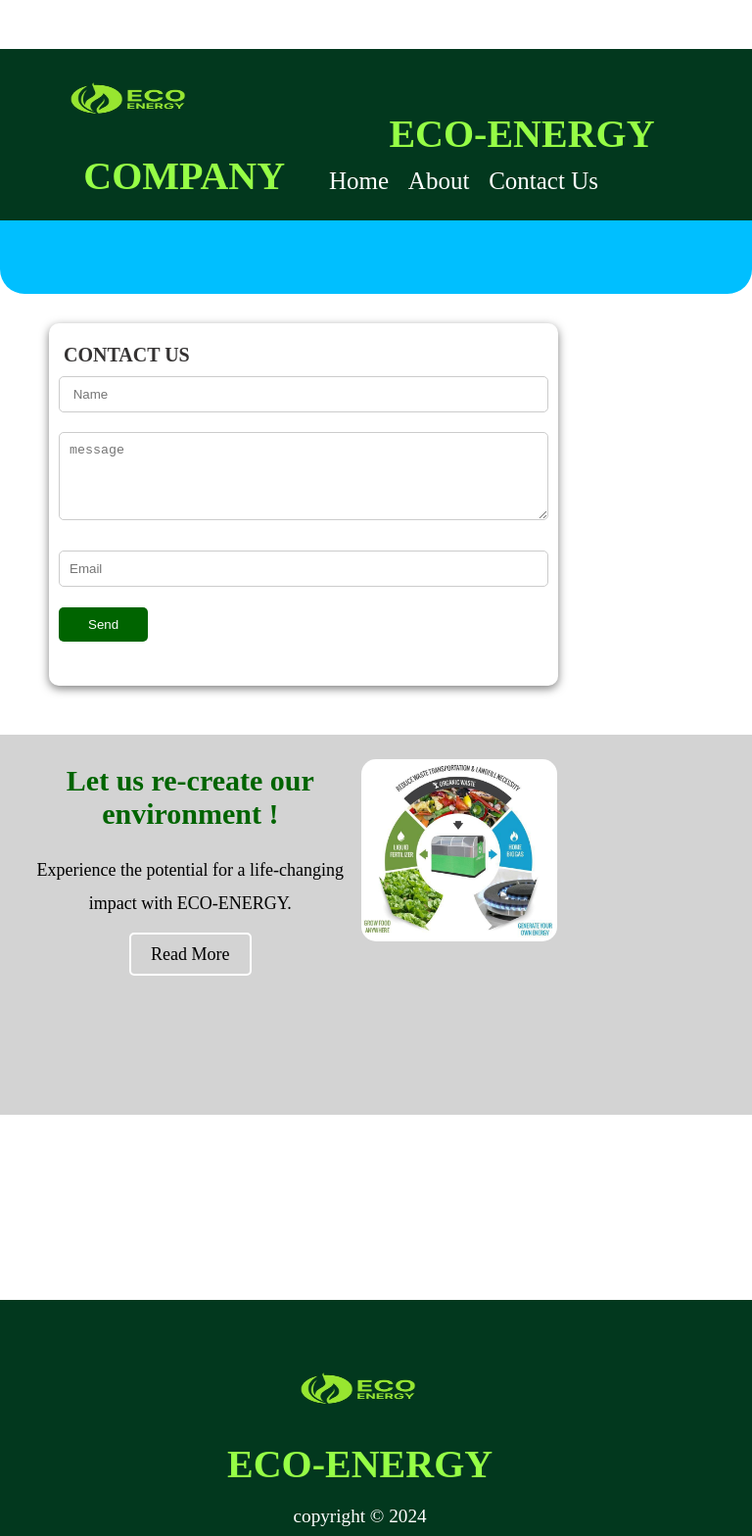
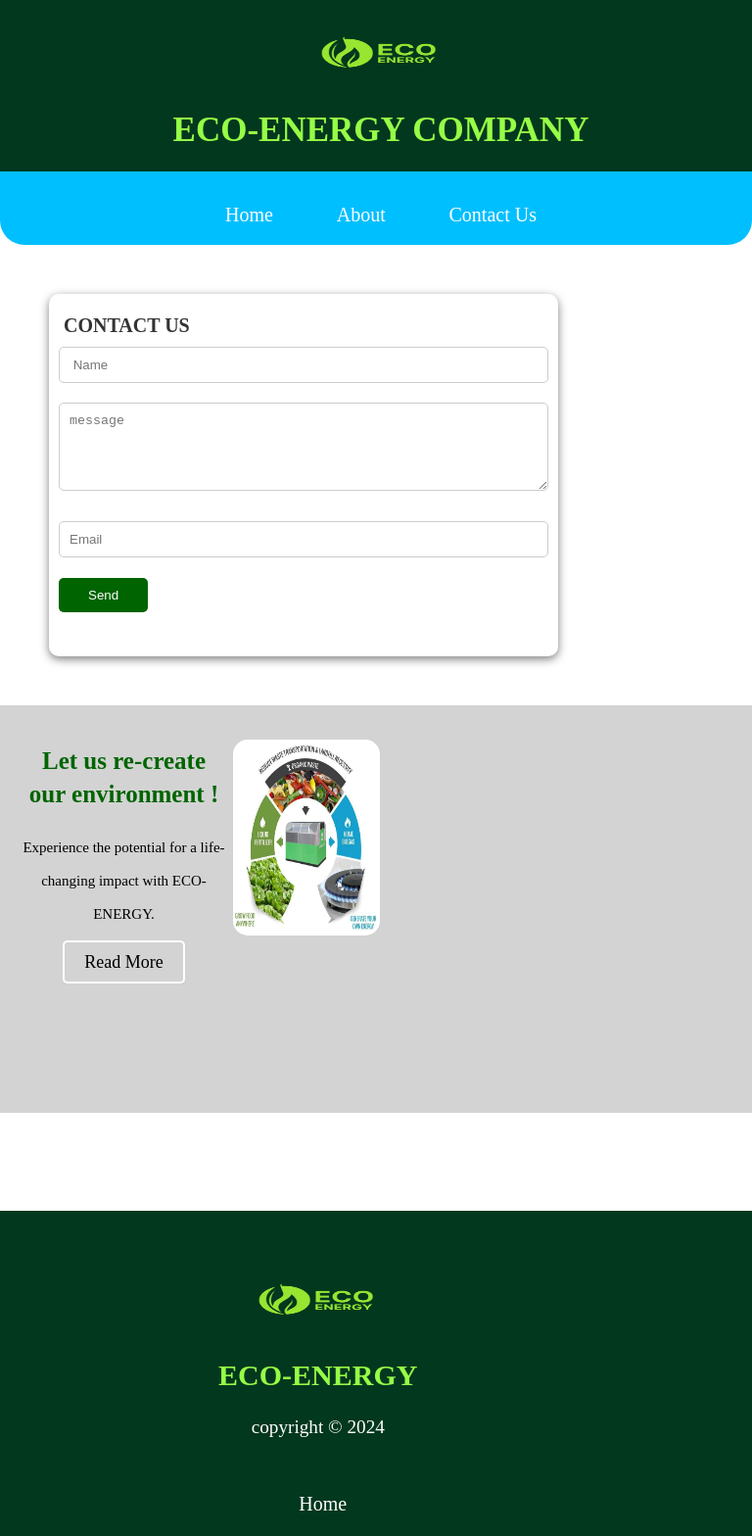
Before and after one commit to daisykiruy/Eco-energy, a plain HTML site: page contact.html in a window 768 px wide. Shown: the top 1568 px of the page at 98% size. Drawn offline with Linux system fonts and the light colour scheme.

Commit message:
i have made changes to the website

```diff
--- a/style.css
+++ b/style.css
@@ -9,25 +9,24 @@ body {
   line-height:0.9cm;
 }
 
+
 /*navbar*/
 
 .navbar {
-  position:relative;
-  top: 0;
-  right: 0;
+  position:relative ;
   width: 100%;
   background: linear-gradient(to bottom, rgb(2, 56, 30) 70%, rgb(0,191,255) 30%);
-  box-sizing: border-box;
-  height: 150px;
+  height: 210px;
   border-radius: 0 0 25px 25px;
+  display: flex;
+  flex-direction: column;
+  justify-content: center;
+  align-items: center;
 }
 
 .logo-img {
   width: 180px;
   height: 100px;
-  margin-right: 10px;
-  border-radius: 15px;
-  padding-right: 160px;
 
 }
 
@@ -36,47 +35,51 @@ body {
   margin-left: 10px;
 }
 
-nav h1{
- display: inline;
+nav {
+  text-align: center;
+
+}
+ nav h1{
+  margin: 0;
+  padding-bottom: 30px;
   font-weight: 700;
   line-height: 1cm ;
   font-family: 'Times New Roman', Times, serif;
-  font-size: 40px ;
+  font-size: 30px ;
   color:#96fe46;
-
 }
 
-nav ul {
-  display: inline;
+ nav ul {
   list-style: none;
-  margin-top: 0;
-  margin-left: 650px;
-  padding-bottom: 20px;
-
-
+  padding:0;
+  margin:10px;
+  display: flex;
 }
 
 nav ul li {
-  display: inline;
-  margin-right:15px;
-  font-size: larger;
-  padding-bottom: 30px;
+  margin-right:50px;
+  font-size: 25px;
+}
 
+nav ul li:last-child{
+  margin-right: 0;
 }
+/* nav ul li:not(:last-child)::after {
+  content:'|';
+  display: inline block;
+  width: 1cm;
+  height: 10px;
+  margin-left: 10px;
+  margin-right: 0;
+  background-color: white;
+  color: white;
+
+
+} */
 
 nav ul li a {
   text-decoration: none;
   color: white;
-}
-
-.navbar ul li:not(:last-child) a::after {
-  content: "";
-  display: inline-block;
-  width: 3px;
-  height: 30px;
-  background-color: white;
-  margin: 0 20px;
-
 }
 
 /*showcase styling*/
@@ -88,7 +91,7 @@ nav ul li a {
    background: url('images/biogas.jpg') no-repeat center center fixed;
    background-color:transparent;
    background-size: cover;
-
+   background-attachment: local;
  }
 
  .showcase-text {
@@ -326,7 +329,7 @@ font-size: larger;
   margin-right: 50px;
   margin-left: 200px;
   width: 700px;
-  height: 300px;
+  height: 350px;
 }
 
 .forms-form input[type="text"],
@@ -361,63 +364,99 @@ font-size: larger;
 /*tablets and under*/
 @media (max-width: 768px) {
  .navbar {
-    margin-top: 30px;
+    margin: 0;
     height: auto;
     text-align: center;
   }
   nav ul li {
     display:block;
     margin:0;
-    font-size: 25px;
+    padding: 10px;
+    font-size: 20px;
     text-align: center;
   }
-  .navbar ul li:not(:last-child) a::after {
-    content: none;
+  nav h1{
+    font-size: 25px;
+    margin-left:0;
+    padding-bottom: 10px;
   }
+
+
+  .container{
+   max-width:70%;
+  }
+
+  .showcase{
+    background-attachment:local;
+
+  }
+
   .showcase-text h1 {
-    font-size: 24px;
+    font-size: 25px;
     line-height: 30px;
   }
+.showcase-text{
+  font-size: 18px;
+  margin-left:70px ;
+  padding: 0;
+}
 
 
 
    /*VisionMission*/
   .VisionMission {
-    padding: 10px;
+    padding:0px;
+
   }
   .VisionMission h1{
   text-align: center;
-  font-size: 30px;
+  font-size: 35px;
+
   }
   .grid {
     display: grid;
-    grid-gap: 5px;
-    margin: 0.1px;
-    margin-bottom: 60px;
+    grid-template-columns: 1fr;
+    grid-gap: 10px;
+    margin: 50px;
+    margin-bottom: 40px;
+    padding: 22px;
+
   }
   .card {
-   width: 90%;
-   margin: auto;
+   width: 60%;
+   margin: 20px;
+
   }
   .VisionMission .container .card{
-    margin-bottom:50px;
+    margin-bottom:20px;
+   margin-right: 10px;
+   height: 320px;
   }
   .VisionMission .container .card:last-child{
     margin-top: 20px;
     margin-bottom: 0;
-    height: 420px;
+    height: 450px;
+
   }
+
   .VisionMission .card h2 {
     margin: 5px;
-    font-size: 30px;
+    font-size: 25px;
   }
   .VisionMission .container .card p {
-    margin:0;
+    margin:10;
     font-size: 15px;
   }
   .VisionMission .container img {
-    height:300px ;
-    width: 200px;
+    height:200px ;
+    width: 250px;
+    margin-left: 5px;
+
+  }
+
+  .VisionMission .container img {
+    margin-top: 0;
+
   }
 
 
@@ -428,16 +467,19 @@ font-size: larger;
     flex-direction: column;
     align-items: center;
     text-align: center;
+    margin-top: 0;
+    margin-left: 40px;
+
   }
   .grid h1{
     font-size: 30px;
-    margin-left: 20px;
+    margin-left: 0;
   }
   .about .grid p{
     text-align: center;
-    font-size:large;
+    font-size:15px;
     padding:0;
-    margin: 0;
+    margin-left: 0;
   }
   .about .container img {
     max-width:300px;
@@ -456,62 +498,89 @@ font-size: larger;
     padding: 0;
 }
   .about-main .flex {
-    width: 80%;
+    width: 85%;
     margin: auto;
     margin-bottom: 20px;
-    height: 420px;
+    height: 300px;
   }
 
 
 
   .forms-form {
-    margin: 0;
-    width: 400px;
+   margin-left: 0;
+   margin-top: 0;
+    width: 250px;
     height: 400px;
   }
+
 
   /*cloud*/
 .bg-primary{
   background-color:lightgray;
   text-align: center;
-  height:10cm;
-  margin-bottom: 5cm;
-  padding: 5px;
+  height:11cm;
+  margin-bottom: 100px;
+  padding: 0;
 
  }
+
  .bg-primary a{
  color: black;
  font-size: large;
  }
  .cloud .text-center h2{
    font-weight: 700;
-   font-size: 30px;
+   font-size: 25px;
    color: darkgreen;
+
  }
 
  .cloud .text-center p{
  color: black;
- font-size: large;
+ font-size: 15px;
  }
  .cloud img{
-   width: 200px;
-   max-height: 300px;
+   width: 150px;
+   height: 200px;
  }
+
  .cloud .grid {
-   grid-template-columns:2fr 2fr;}
+   grid-template-columns:0.4fr 0.4fr;
+    padding-top: 35px;
+
+  }
 
 
    /*footer*/
   .footer .grid {
     flex-direction: column;
     text-align: center;
+    padding: 10px;
+    margin-left: 40px;
+
   }
   .footer nav ul {
     margin-bottom: 20px;
+
   }
  .footer nav ul li {
     display: block;
     margin: 10px 0;
+  }
+  .footer .grid h1{
+    font-size: 30px;
+  }
+  .footer nav ul li a{
+   font-size: 20px;
+
+  }
+  .footer nav ul li {
+   padding: 10px;
+
+  }
+  .footer .grid p {
+   padding: 0;
+
   }
 }
 
@@ -522,22 +591,37 @@ font-size: larger;
 /*above tablets*/
 @media (min-width:768px) and (max-width:1200px){
   .navbar {
-    top: 20px;
+    top: 0;
     height: 250px;
   }
   nav ul {
-    margin-inline-start: auto;
+    display: block;
+    padding-top: 30px;
+    margin-left: 10px;
 
   }
 
   nav ul li {
     display: inline;
-    margin-right:15px;
+    margin-right:40px;
+
+
   }
   nav h1{
+    margin-left: 0;
+    font-size: 35px;
+    text-align: center;
+
+  }
+
+
+
+  .showcase{
+    padding-left: 30px;
+  }
+  .showcase-text{
     text-align: center;
   }
-
 
   /*vision and mission*/
 
@@ -594,7 +678,10 @@ font-size: larger;
     color: white;
     padding: 20px;
   }
+  .footer nav ul li a {
 
+    font-size: 20px;
+  }
 
 
 
```
Also changed, not shown: index.html (+6 -8 lines).
